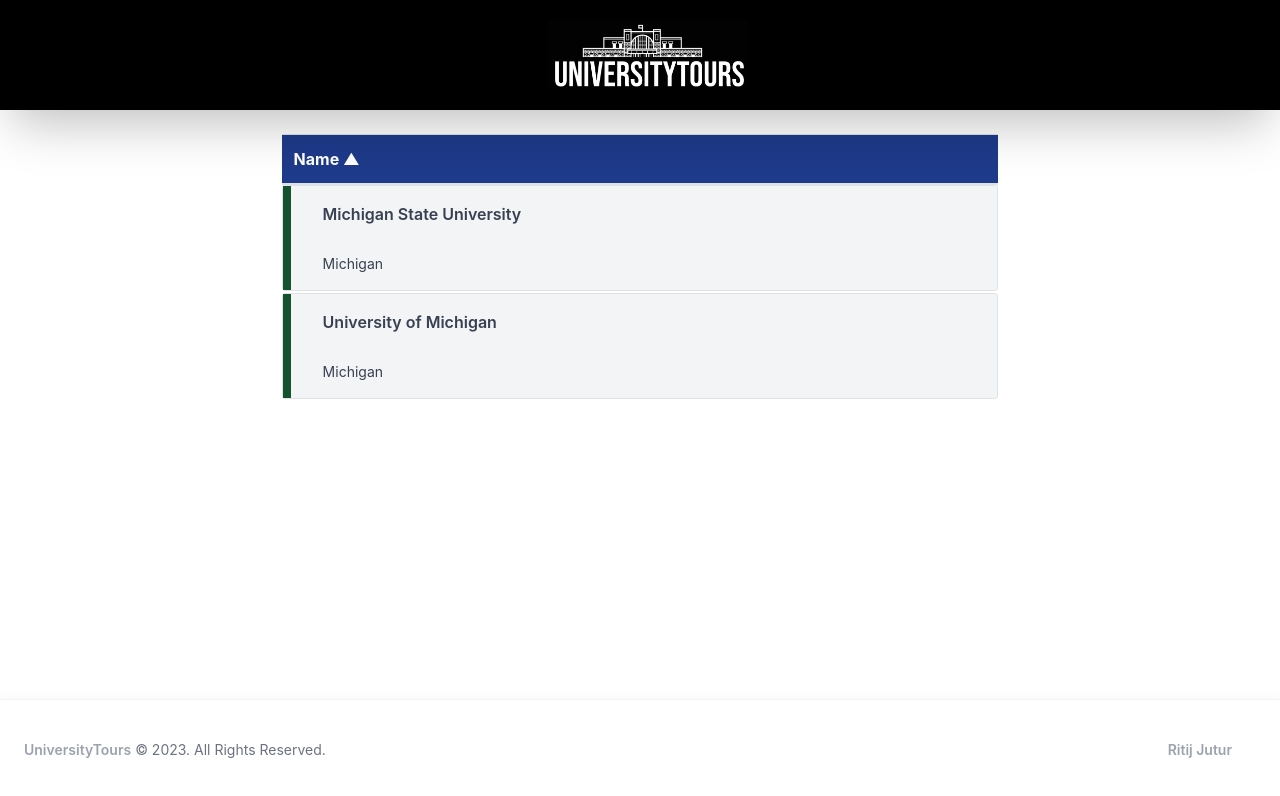
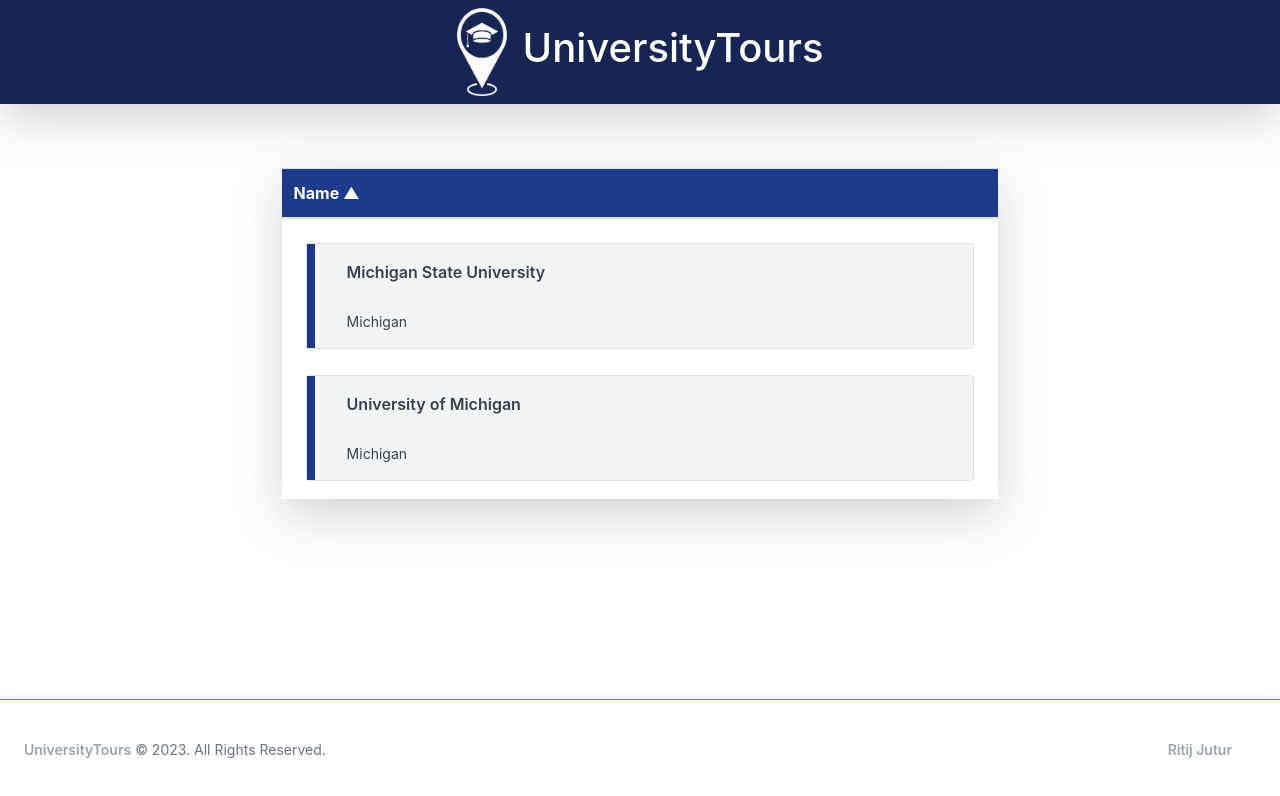
Before and after one commit to masterspin/universityTours, a plain HTML site: page index.html in a window 1280 px wide. Drawn offline with nearby package versions, Linux system fonts and the light colour scheme.

Commit message:
cards, color theme, logo

```diff
--- a/index.html
+++ b/index.html
@@ -1,17 +1,17 @@
 <!doctype html>
 <html>
 <head>
-  <link rel="icon" href="relicon.png">
+  <link rel="icon" href="logo2.png"  style="height: auto; max-height: 100%;">
   <meta charset="UTF-8">
   <meta name="viewport" content="width=device-width, initial-scale=1.0">
   <script src="https://cdn.tailwindcss.com"></script>
 </head>
 <body>
-    <nav class="sticky top-0 w-full py-3 pb-3 bg-black shadow-2xl mb-4">
+    <nav class="sticky top-0 w-full pt-1 pb-1 bg-blue-950 shadow-lg mb-5">
         <div class="">
             <div class="flex flex-row py-1 justify-center items-center">
-                <div class="pl-3 justify-center items-center">
-                    <a href=""><img src="logo.png" width="200"></img></a>
+                <div class="justify-center items-center">
+                    <a href="" class="flex"><img src="logo3.png" width="50" class="inline"><h1 class="text-center py-3 text-white pl-3">UniversityTours</h1></img></a>
                 </div>
             </div>
         </div>
@@ -27,8 +27,9 @@
         color:#fff;
             }
 </style>
-
-<div class="pr-[22%] pl-[22%]">
+<div class="pr-[22%] pl-[22%] pt-3 pb-4">
+    <div class="overflow-hidden shadow-lg">
+        <div class="">
             <table class="table table-striped">
                 <tr  class="bg-blue-600">
                     <th  class="bg-blue-900" data-colname="name" data-order="desc">Name &#9650</th>
@@ -38,6 +39,9 @@
                 </tbody>
             </table>
         </div>
+    <div class="max-w-sm rounded overflow-hidden shadow-lg">
+</div>
+
 
 
 <script>
@@ -85,10 +89,10 @@ function buildTable(data){
         var colage = `age-${i}`
         var colbirth = `birth-${i}`
 
-        var row = `<div class="">
+        var row = `<div class="pt-4 pr-4 pl-4">
                     <a href = "${data[i].url}" style = "text-decoration:none">
                     <div class="bg-gray-100 mx-auto border-gray-500 border rounded-sm text-gray-700 mb-0.5 h-30">
-                    <div class="flex p-3 border-l-8 border-green-900">
+                    <div class="flex p-3 border-l-8 border-blue-900">
                         <div class="flex-1">
                             <div class="ml-3 space-y-1 pr-3">
                                 <div class="text-base leading-6 font-normal font-semibold">${data[i].name}</div>
@@ -106,7 +110,7 @@ function buildTable(data){
 </script>
 </body>
 
-<footer class="fixed bottom-0 left-0 z-20 w-full p-4 bg-white border-t border-gray-100 shadow md:flex md:items-center md:justify-between md:p-6 dark:bg-gray-800 dark:border-gray-600">
+<footer class="fixed bottom-0 left-0 z-20 w-full p-4 bg-white border-t border-blue-500 shadow md:flex md:items-center md:justify-between md:p-6 dark:bg-gray-800 dark:border-blue-500">
     <span class="text-sm text-gray-500 sm:text-center dark:text-gray-400"><a href="https://masterspin.github.io/universityTours" className="font-bold" style="text-decoration: none; font-weight:600; color: #9ba3af;">UniversityTours</a>
         © 2023. All Rights Reserved.
         </span>
```
Also changed, not shown: logo2.png (added), logo3.png (added), 1 other file. Lines whose indentation alone changed are shown as unchanged.
